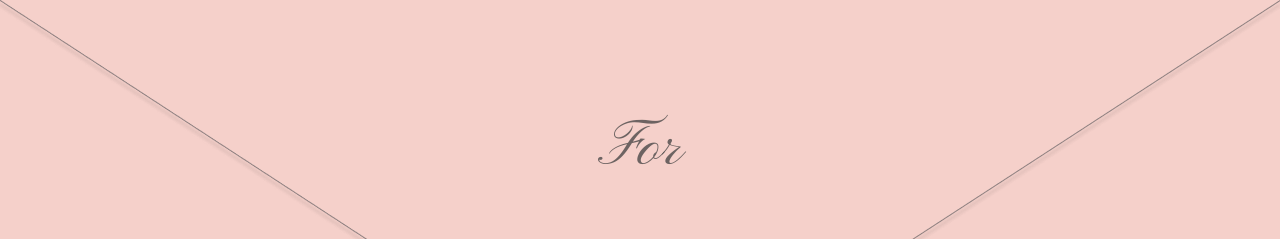
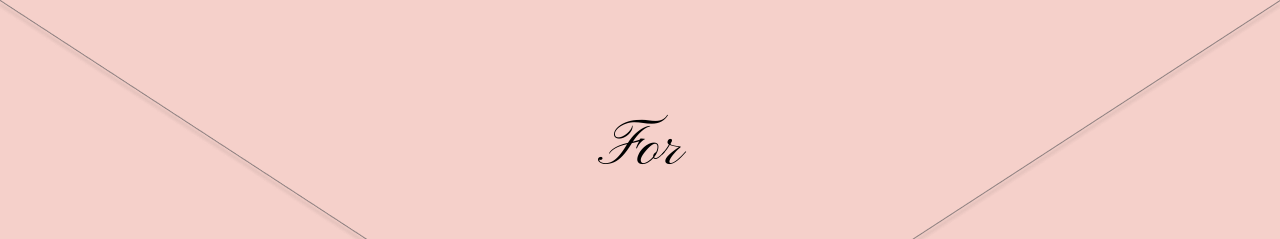
Before and after one commit to isabelagbu/be-my-valentines, a React (Create React App) app: page /valentine/closed-envelope/1 in a window 1280 px wide. Shown: the top 239 px of the page. Built offline with nearby package versions, Linux system fonts and the light colour scheme.

Commit message:
updated css font weight

```diff
--- a/src/ClosedEnvelope.js
+++ b/src/ClosedEnvelope.js
@@ -45,7 +45,7 @@ const ClosedEnvelope = () => {
 
   return (
     <div className="closed-envelope">
-      <img className="envelope-lines" src={heartImg} alt="Envelope Lines" />
+      <img className="envelope-lines" src={heartImg} alt="Envelope Lines" draggable="false"/>
       <h2 className="person-name">For {name}</h2>
       <button className="open-button" onClick={handleUserClick}>
         Break Seal
--- a/src/Confirmation.js
+++ b/src/Confirmation.js
@@ -57,7 +57,7 @@ const Confirmation = () => {
             <div className="card-components">
                 <div className="message-wrapper">
                     <div className="image-wrapper">
-                        <img src="red-rose.png" alt="Red Rose" className="red-rose" />
+                        <img src="red-rose.png" alt="Red Rose" className="red-rose" draggable="false" />
                     </div>
                     <h2 className="valentines-question">
                         Your response has been sent to {to_name} 💌
--- a/src/LeaveAMessage.js
+++ b/src/LeaveAMessage.js
@@ -23,7 +23,7 @@ const LeaveAMessage = () => {
       <div className="card-components">
         <div className="message-wrapper">
           <div className="image-wrapper">
-            <img src="red-rose.png" alt="Red Rose" className="red-rose" />
+            <img src="red-rose.png" alt="Red Rose" className="red-rose" draggable="false"/>
           </div>
           <h2 className="valentines-question">
             Would you like to leave a message?
--- a/src/OpenedCard.js
+++ b/src/OpenedCard.js
@@ -74,7 +74,7 @@ const OpenedCard = () => {
                 <div className="text-image-container">
                     <h2 className="valentines-question">Will You Be My Valentine?</h2>
                     <div className="image-wrapper">
-                        <img src="red-rose.png" alt="Red Rose" className="red-rose" />
+                        <img src="red-rose.png" alt="Red Rose" className="red-rose" draggable="false"/>
                     </div>
                 </div>
                 <div className="button-container">
--- a/src/index.css
+++ b/src/index.css
@@ -8,9 +8,15 @@ h1, h2, h3, .yes-no-btn,.open-button,a,.send-button, label, .generate-button {
   font-family: "Pinyon Script", serif;
   font-weight: 400;
   font-style: normal;
-  color: #3f3f3fbf;
+  color: black;
 }
 
+img {
+  user-select: none; /* Prevents selection */
+  -webkit-user-select: none; /* Safari */
+  -moz-user-select: none; /* Firefox */
+  -ms-user-select: none; /* Internet Explorer */
+}
 
 /* ENVELOPE CSS */
 .envelope-lines {
@@ -22,6 +28,7 @@ h1, h2, h3, .yes-no-btn,.open-button,a,.send-button, label, .generate-button {
 
 .person-name {
   position: absolute;
+  font-weight:500;
   top: 7vh;
   left: 50%;
   transform: translateX(-50%);
```
